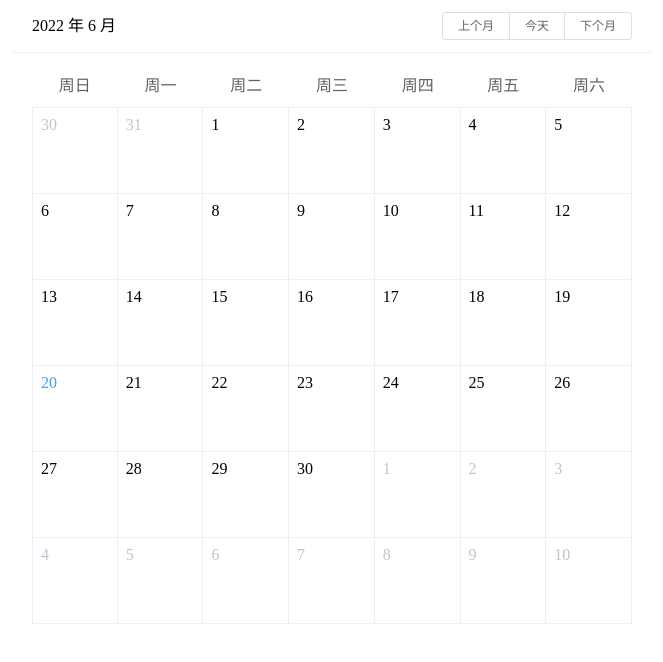
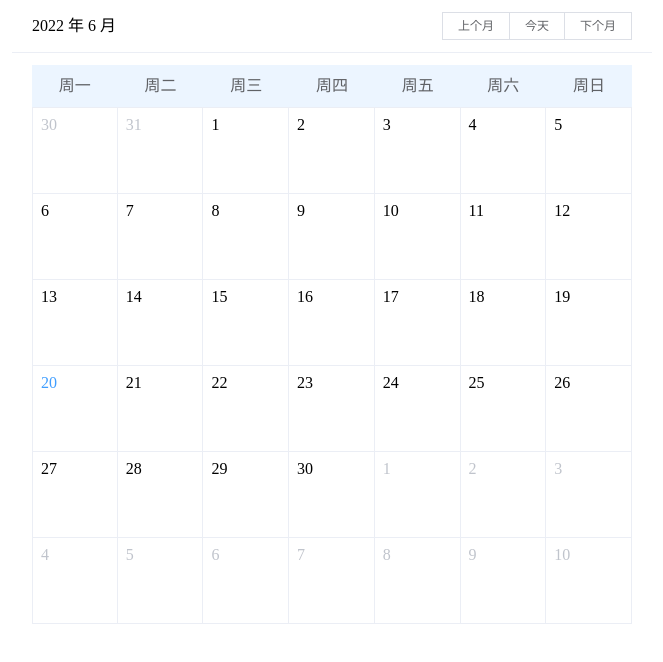
Before and after one commit to snail-lu/portfolio-vue, a Vue app: page /test in a window 1280 px wide. Shown: the top 662 px of the page, without its empty margins (308-971 px from the left). Built offline with nearby package versions, Linux system fonts and the light colour scheme; what v-clipboard, vue-simple-uploader would draw is missing.

Commit message:
update calendar styles

```diff
--- a/src/components/Calendar/date-table.vue
+++ b/src/components/Calendar/date-table.vue
@@ -1,12 +1,6 @@
 <template>
-    <table
-        :class="{
-            'calendar-table': true
-        }"
-        :cellspacing="0"
-        :cellpadding="0"
-    >
-        <thead>
+    <table class="calendar-table" :cellspacing="0" :cellpadding="0">
+        <thead class="calendar-table-head">
             <th v-for="day in weekDays" :key="day">{{ day }}</th>
         </thead>
         <tbody>
@@ -38,7 +32,7 @@ export default {
 
     data() {
         return {
-            weekDays: ['周日', '周一', '周二', '周三', '周四', '周五', '周六']
+            weekDays: ['周一', '周二', '周三', '周四', '周五', '周六', '周日']
         }
     },
 
@@ -152,6 +146,10 @@ export default {
     table-layout: fixed;
     width: 100%;
 }
+
+.calendar-table-head {
+    background-color: #ecf5ff;
+}
 .calendar-table thead th {
     padding: 12px 0;
     color: #606266;
--- a/src/components/Calendar/index.vue
+++ b/src/components/Calendar/index.vue
@@ -5,11 +5,9 @@
                 {{ currentDate }}
             </div>
             <div class="calendar__button-group">
-                <el-button-group>
-                    <el-button type="plain" size="mini" @click="selectDate('prev-month')"> 上个月 </el-button>
-                    <el-button type="plain" size="mini" @click="selectDate('today')"> 今天 </el-button>
-                    <el-button type="plain" size="mini" @click="selectDate('next-month')"> 下个月 </el-button>
-                </el-button-group>
+                <button class="btn" @click="selectDate('prev-month')">上个月</button>
+                <button class="btn" @click="selectDate('today')">今天</button>
+                <button class="btn" @click="selectDate('next-month')">下个月</button>
             </div>
         </div>
         <div class="calendar__body">
@@ -128,4 +126,31 @@ export default {
 .calendar__body {
     padding: 12px 20px 35px;
 }
+
+.calendar__button-group {
+    .btn {
+        line-height: 1;
+        white-space: nowrap;
+        cursor: pointer;
+        background: #fff;
+        border: 1px solid #dcdfe6;
+        color: #606266;
+        -webkit-appearance: none;
+        text-align: center;
+        box-sizing: border-box;
+        outline: 0;
+        margin: 0;
+        transition: 0.1s;
+        font-weight: 500;
+        font-size: 12px;
+        padding: 7px 15px;
+        &:hover {
+            background-color: #ecf5ff;
+            color: #44a2fd;
+        }
+    }
+    & > .btn:not(:last-child) {
+        margin-right: -1px;
+    }
+}
 </style>
```
